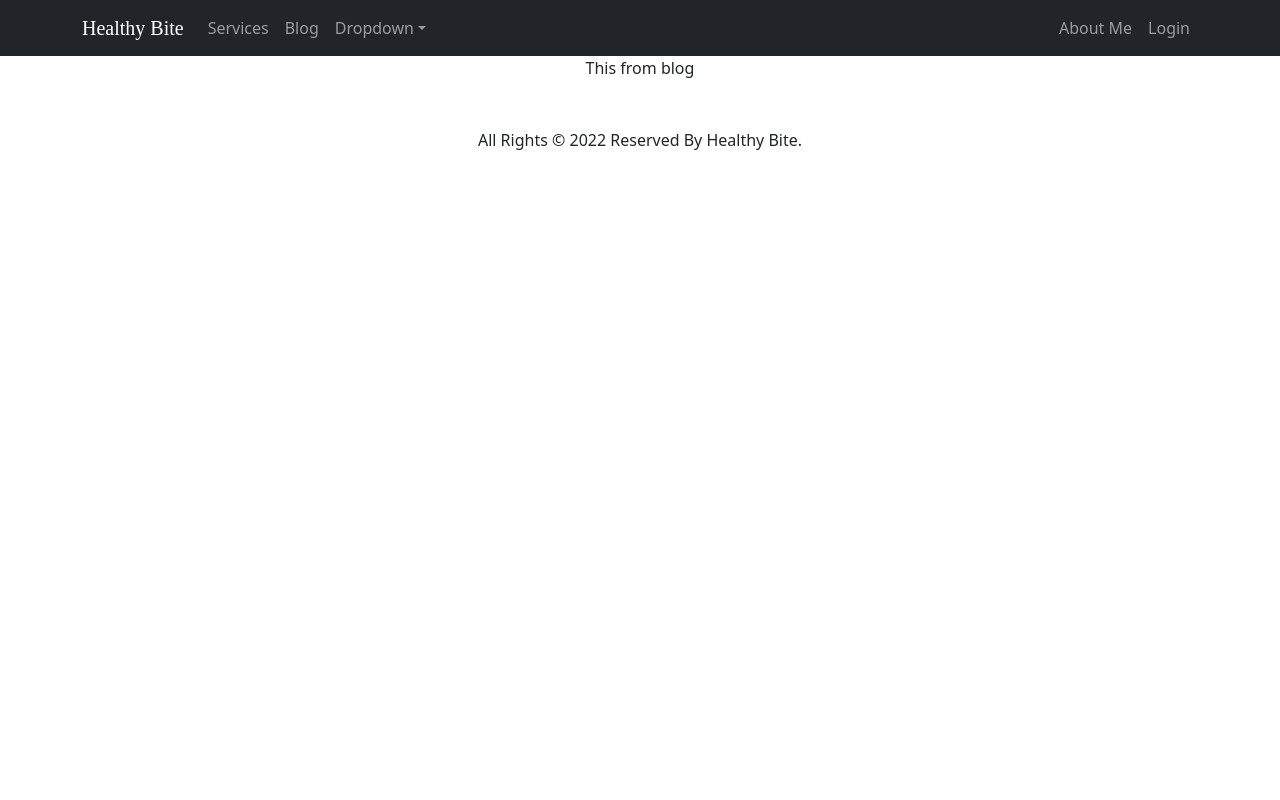
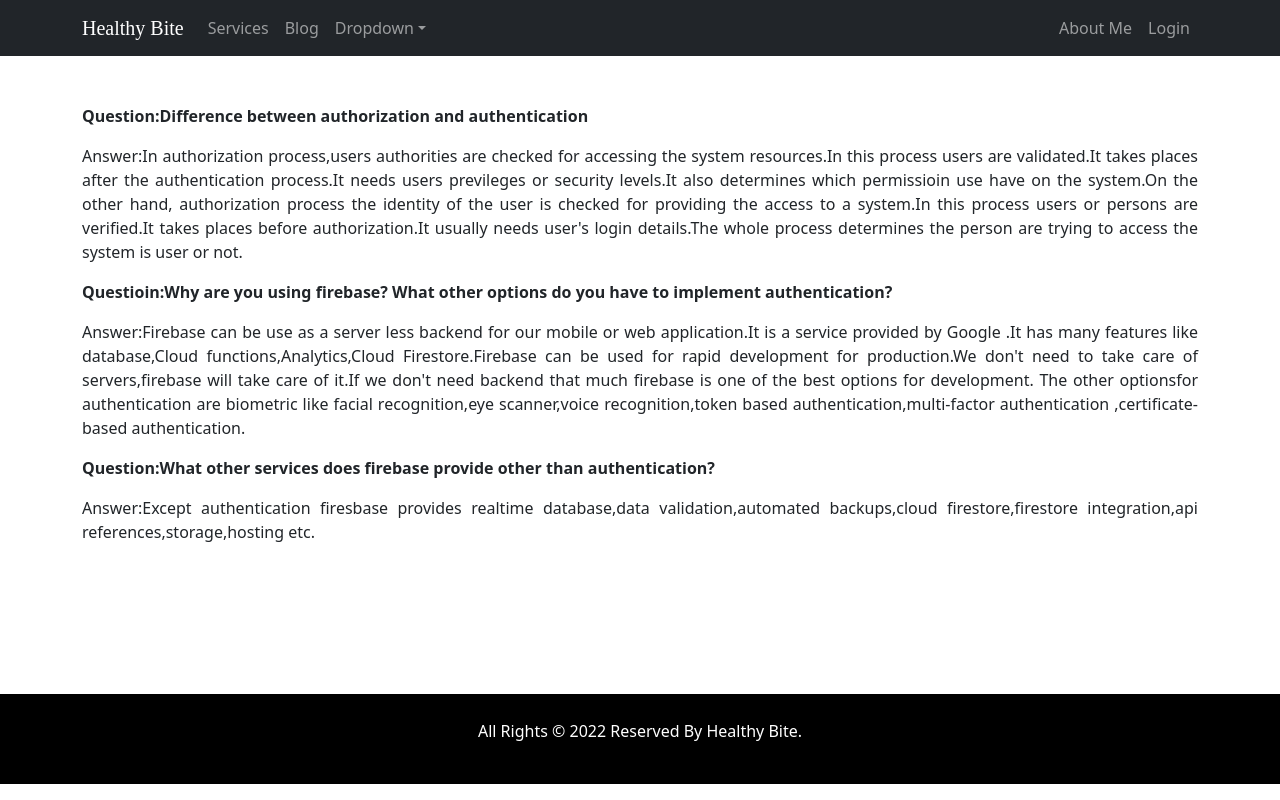
Before and after one commit to PrantaDas/healty-bite-react, a React (Create React App) app: page /blog in a window 1280 px wide. Built offline with nearby package versions, Linux system fonts and the light colour scheme; no server answers.

Commit message:
blogs added

```diff
--- a/src/Components/OverView/OverView.js
+++ b/src/Components/OverView/OverView.js
@@ -2,7 +2,7 @@ import React from 'react';
 import './OverView.css'
 const OverView = () => {
     return (
-        <div className='row g-5 container mt-5 ' style={{margin:'30px 90px'}}>
+        <div className='row g-5 container mt-5 mx-auto'>
             <div className='overview-option col-lg-4 col-sm-12 d-flex flex-column justify-content-center align-items-center shadow'>
                 <p className='fs-1 fw-bold text-info'>30+</p>
                 <p className='fw-bold fs-3 text-success'>Enriched Facilities</p>
--- /dev/null
+++ b/src/Components/Pages/Blog/Blog.css
@@ -0,0 +1,3 @@
+.answer{
+    text-align: justify;
+}
--- a/src/Components/Pages/Blog/Blog.js
+++ b/src/Components/Pages/Blog/Blog.js
@@ -1,9 +1,23 @@
 import React from 'react';
+import './Blog.css'
 
 const Blog = () => {
     return (
-        <div>
-            <p>This from blog</p>
+        <div className='container mt-5'>
+            <div className='answer'>
+                <p className='text-start fw-bold'>Question:Difference between authorization and authentication</p>
+                <p>Answer:In authorization process,users authorities are checked for accessing the system resources.In this process users are validated.It takes places after the authentication process.It needs users previleges or security levels.It also determines which permissioin use have on the system.On the other hand, authorization process the identity of the user is checked for providing the access to a system.In this process users or persons are verified.It takes places before authorization.It usually needs user's login details.The whole process determines the person are trying to access the system is user or not.</p>
+            </div>
+            <div className='answer'>
+                <p className='fw-bold'>Questioin:Why are you using firebase? What other options do you have to implement authentication?</p>
+                <p>Answer:Firebase can be use as a server less backend for our mobile or web application.It is a service provided by Google .It has many features like database,Cloud functions,Analytics,Cloud Firestore.Firebase can be used for rapid development for production.We don't need to take care of servers,firebase will take care of it.If we don't need backend that much firebase is one of the best options for development.
+                    The other optionsfor authentication are biometric like facial recognition,eye scanner,voice recognition,token based authentication,multi-factor authentication ,certificate-based authentication.
+                </p>
+            </div>
+            <div className='answer'>
+                <p className='fw-bold'>Question:What other services does firebase provide other than authentication?</p>
+                <p>Answer:Except authentication firesbase provides realtime database,data validation,automated backups,cloud firestore,firestore integration,api references,storage,hosting etc.</p>
+            </div>
         </div>
     );
 };
--- /dev/null
+++ b/src/Components/Shared/Footer/Footer.css
@@ -0,0 +1,11 @@
+.footer-style{
+   margin-top: 150px;
+   height: 90px;
+   width: 100%;
+   background-color: black;
+}
+.footer-style{
+    display: flex;
+    align-items: center;
+    justify-content: center;
+}
--- a/src/Components/Shared/Footer/Footer.js
+++ b/src/Components/Shared/Footer/Footer.js
@@ -1,11 +1,11 @@
 import React from 'react';
-
+import './Footer.css'
 const Footer = () => {
 
     let date = new Date().getFullYear();
     return (
-        <footer className='mt-5'>
-            <p>All Rights <span>&copy;</span> {date} Reserved By Healthy Bite.</p>
+        <footer className='footer-style ' >
+            <p className='text-white'>All Rights <span>&copy;</span> {date} Reserved By Healthy Bite.</p>
         </footer>
     );
 };
```
